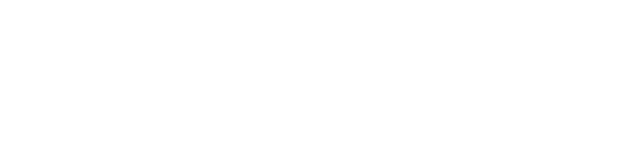
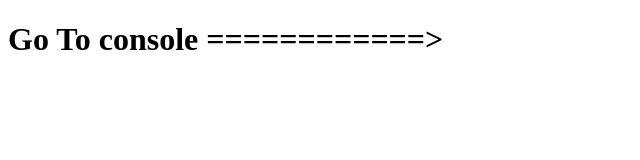
Before and after one commit to habil-tabesh/Week4Day3HW, a plain HTML site: page index.html in a window 1280 px wide. Shown: the whole page, without its empty margins (0-640 px from the left). Drawn offline with Linux system fonts and the light colour scheme.

Commit message:
text in html

```diff
--- a/index.html
+++ b/index.html
@@ -7,7 +7,7 @@
     <title>Document</title>
 </head>
 <body>
-
+    <h1>Go To console ============> </h1>
 
 
 
```
